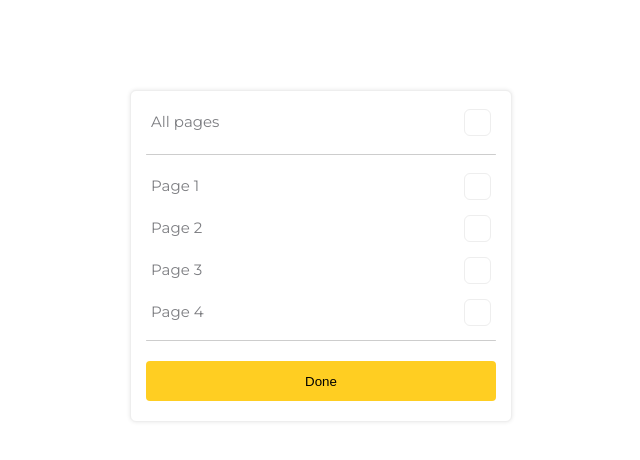
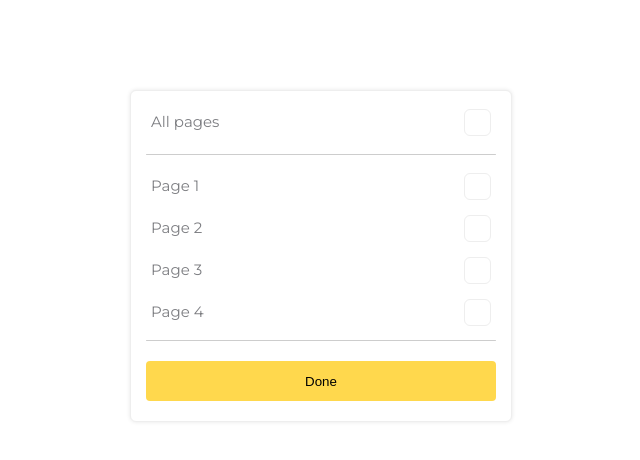
Before and after one commit to gorgees04/dev-assignment-au, a Next.js app: page / in a window 1280 px wide. In both pictures the pointer is over the button "Done". Shown: the top 460 px of the page, without its empty margins (319-959 px from the left). Built offline with nearby package versions, Linux system fonts and the light colour scheme.

Commit message:
chnage bg color of btn on hover

```diff
--- a/app/globals.css
+++ b/app/globals.css
@@ -188,3 +188,7 @@ main {
   cursor: pointer;
   padding: 10px 15px;
 }
+
+.btn:hover {
+  background-color: rgba(255, 216, 77, 1);
+}
```
